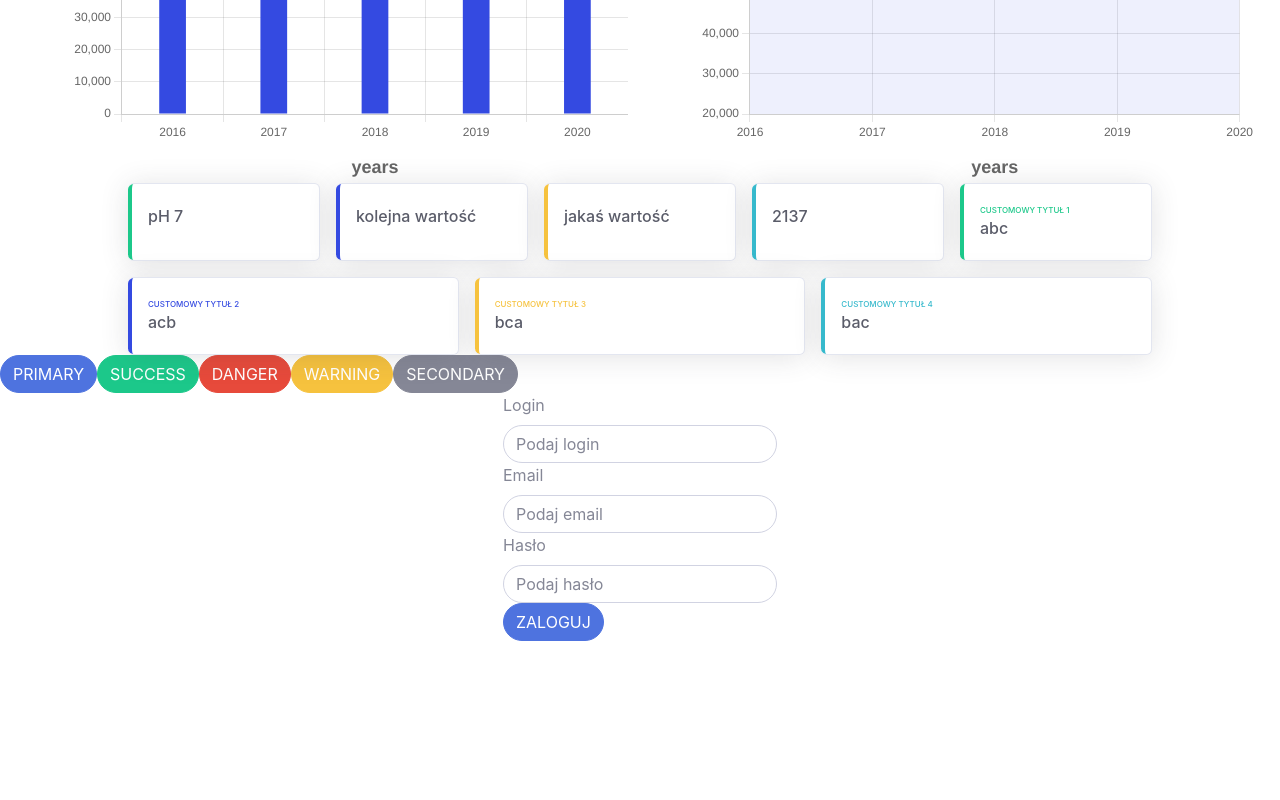
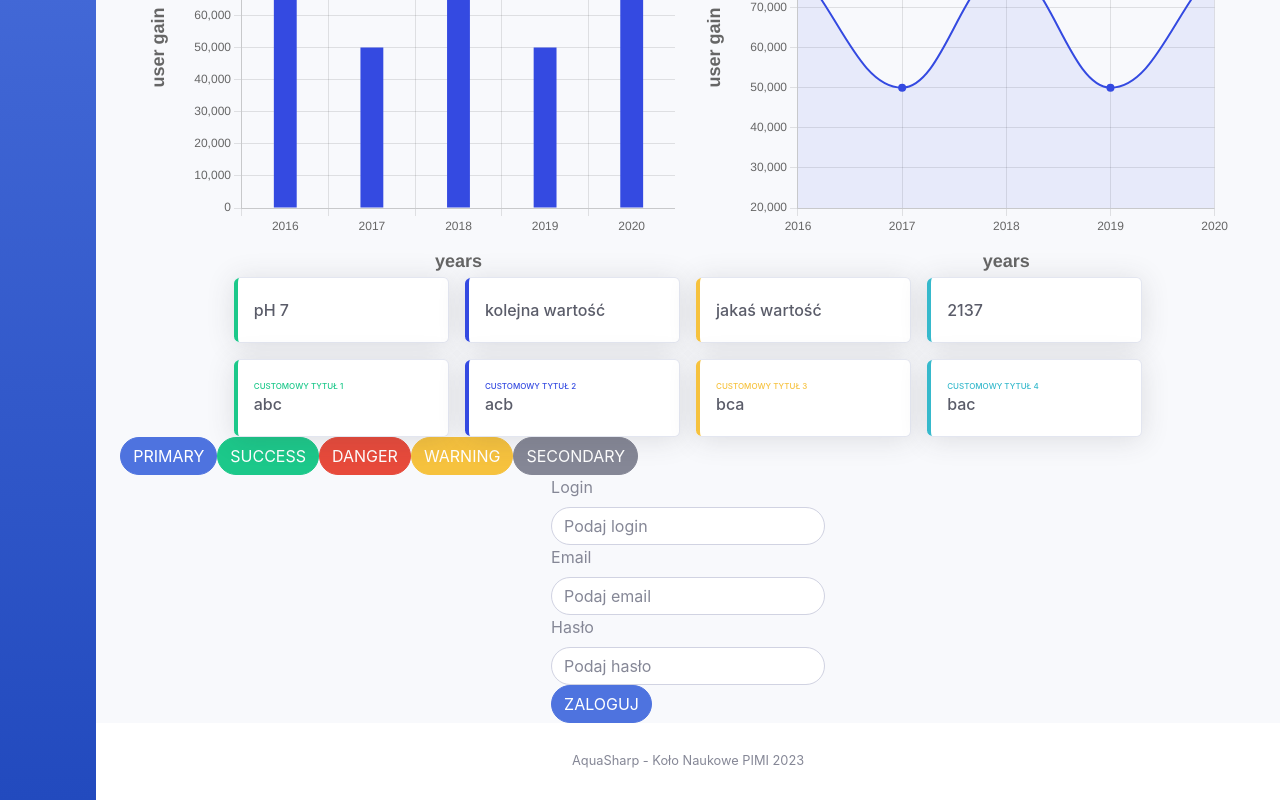
Before and after one commit to grupadotnet/Aqua-Sharp-Frontend, a React (Vite) app: page / in a window 1280 px wide. Shown: the part 427-1227 px from the top of the page. Before the commit the page ends 1068 px from the top, so only its background shows below. Built offline with nearby package versions, Linux system fonts and the light colour scheme.

Commit message:
Added dashboard layout

```diff
--- a/public/assets/locales/en/translation.json
+++ b/public/assets/locales/en/translation.json
@@ -1,4 +1,5 @@
 {
   "welcome_to_react": "Welcome to React and react-i18next",
-  "variable_example": "Hi, my name is {{name}}"
+  "variable_example": "Hi, my name is {{name}}",
+  "footer_copyright": "AquaSharp - Scientific Circle PIMI 2023"
 }
--- a/public/assets/locales/pl/translation.json
+++ b/public/assets/locales/pl/translation.json
@@ -1,4 +1,5 @@
 {
   "welcome_to_react": "Witaj w React oraz react-i18next",
-  "variable_example": "Cześć, nazywam się {{name}}"
+  "variable_example": "Cześć, nazywam się {{name}}",
+  "footer_copyright": "AquaSharp - Koło Naukowe PIMI 2023"
 }
--- a/src/App.tsx
+++ b/src/App.tsx
@@ -1,12 +1,20 @@
 import { Route, Routes } from 'react-router-dom';
 
 import { Working } from '@/pages/working';
+import { DashboardLayout } from '@/layout';
 
 function App() {
   return (
     <div>
       <Routes>
-        <Route path="/" element={<Working />} />
+        <Route
+          path="/"
+          element={
+            <DashboardLayout>
+              <Working />
+            </DashboardLayout>
+          }
+        />
       </Routes>
     </div>
   );
--- /dev/null
+++ b/src/layout/DashboardLayout.tsx
@@ -0,0 +1,27 @@
+import React from 'react';
+import { Container, Nav } from 'react-bootstrap';
+import { useTranslation } from 'react-i18next';
+
+const DashboardLayout = function (props: React.PropsWithChildren) {
+  const { t } = useTranslation();
+  return (
+    <div id="wrapper">
+      <ul className="navbar-nav bg-gradient-primary sidebar sidebar-dark accordion toggled"></ul>
+      <div id="content-wrapper" className="d-flex flex-column">
+        <div id="content">
+          <Nav className="bg-white topbar mb-4 static-top shadow"></Nav>
+          <Container fluid>{props.children}</Container>
+        </div>
+        <footer className="sticky-footer bg-white">
+          <Container className="my-auto">
+            <div className="copyright text-center my-auto">
+              <span>{t('footer_copyright')}</span>
+            </div>
+          </Container>
+        </footer>
+      </div>
+    </div>
+  );
+};
+
+export default DashboardLayout;
--- /dev/null
+++ b/src/layout/index.ts
@@ -0,0 +1 @@
+export { default as DashboardLayout } from './DashboardLayout';
```
